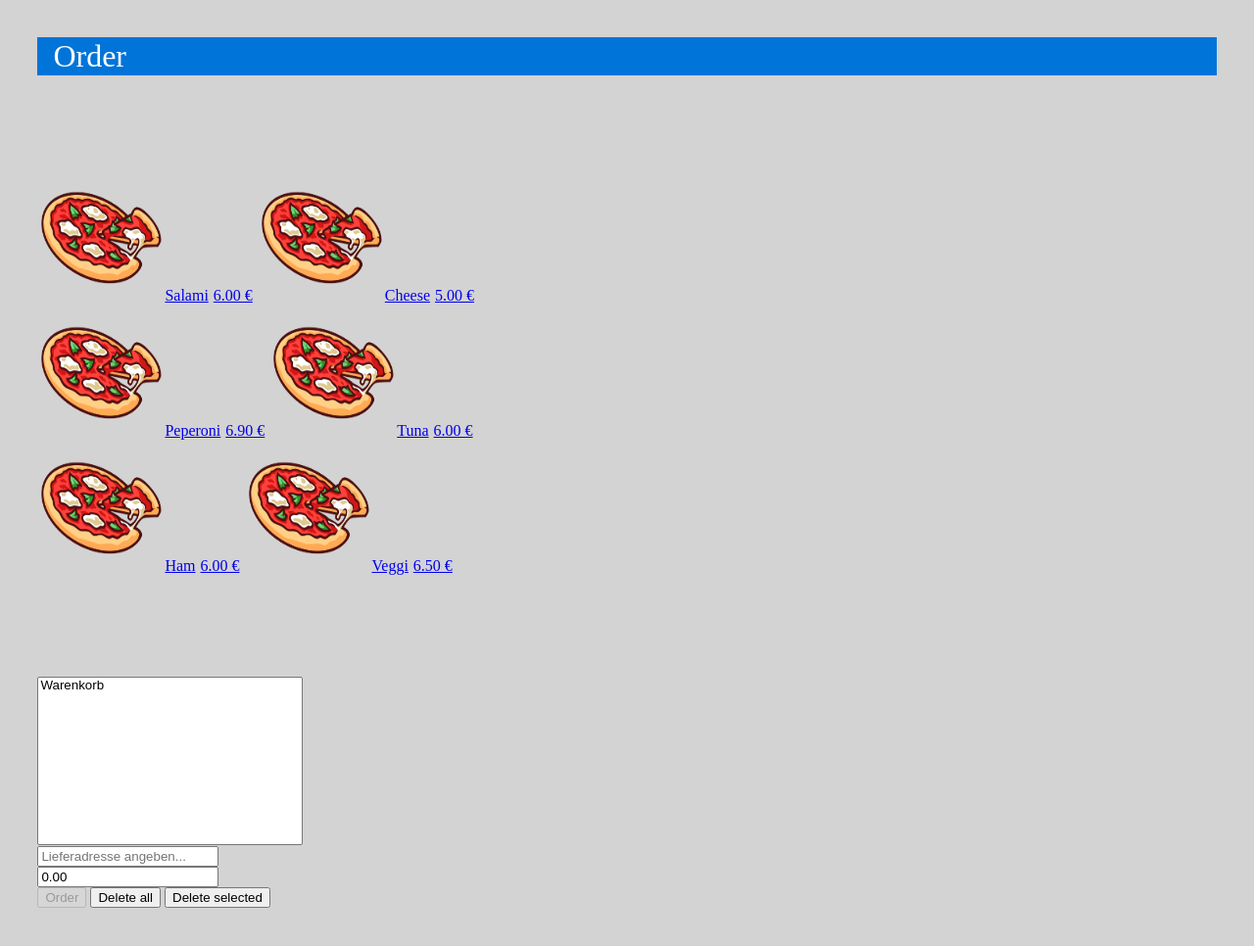
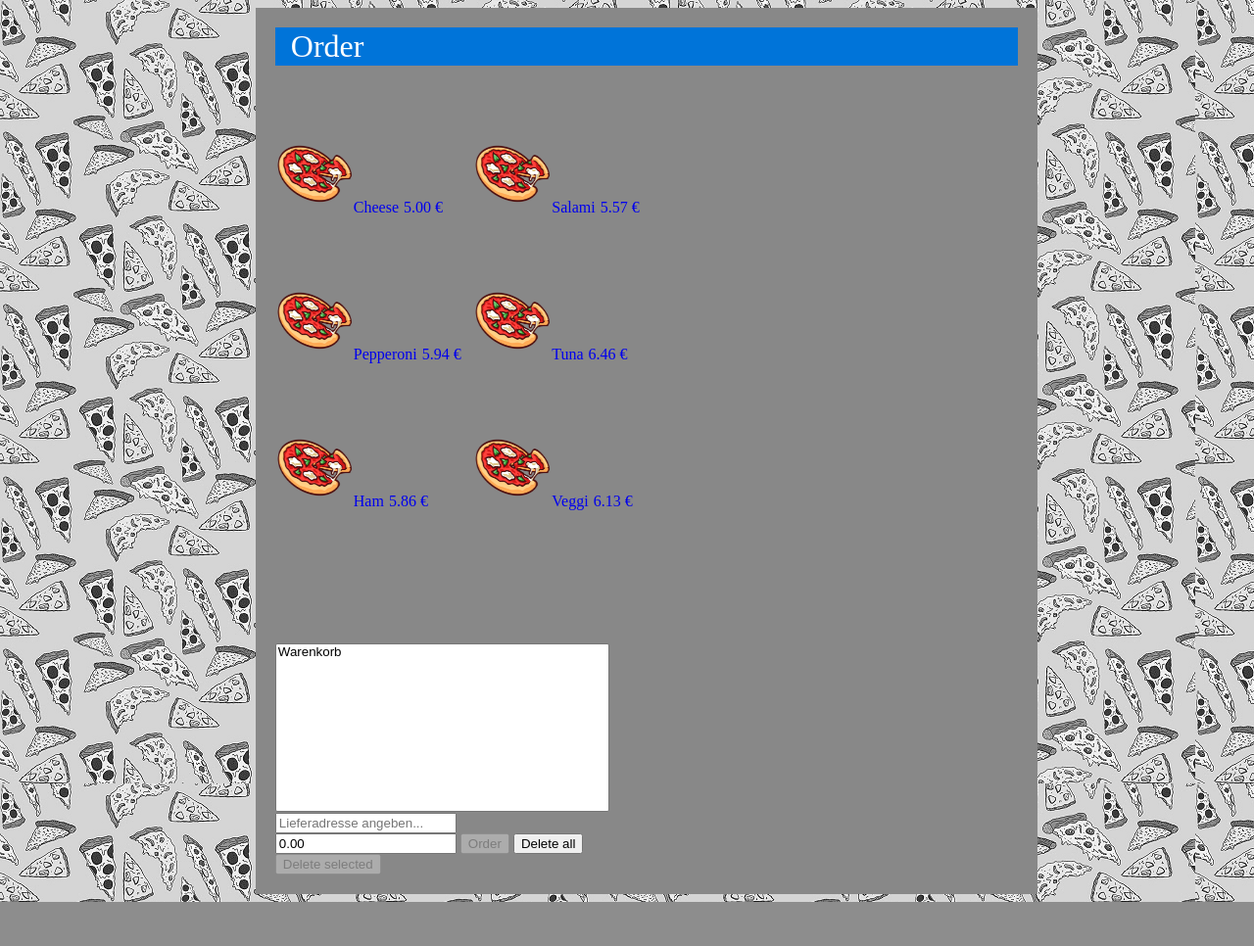
Before and after one commit to CAoTx/EWA, a PHP site: page /client-customer/orderView.html in a window 1280 px wide. Shown: the whole page at 98% size. After the commit the page ends 921 px from the top, so only its background shows below. Run offline with PHP 8.4, Linux system fonts and the light colour scheme.

Commit message:
Praktikum 3 Abgabe

```diff
--- a/client-baker/bakerView.css
+++ b/client-baker/bakerView.css
@@ -8,12 +8,14 @@ header {
 header h1 {
     font-weight: normal;
     margin: 0 16px;
+
   }
 
 body {
-    background-color: white;
+    background-color: #999;
     margin: 3%;
 }
+
 
 article {
     display: inline-block;
--- a/client-baker/bakerView.html
+++ b/client-baker/bakerView.html
@@ -7,9 +7,12 @@
   <script src="../db.js" type="text/javascript"></script>
   <script src="bakerView.js" type="text/javascript"> </script>
   <link rel="stylesheet" type="text/css" href="bakerView.css">
+  <link rel="stylesheet" type="text/css" href="../mainDivStyle.css">
+
 </head>
 
 <body>
+  <div class = "mainDiv">
   <header>
     <h1>Baker</h1>
   </header>
@@ -19,6 +22,7 @@
 
   </section>
   </form>
+</div>
 </body>
 
 </html>
--- a/client-customer/client-customer.css
+++ b/client-customer/client-customer.css
@@ -11,25 +11,17 @@ header h1 {
   }
 
 body {
-    background-color: white;
-    margin: 3%;
+    background-color:#999;
+    /*margin: 3%;*/
 }
 
 floatLeft {
     float: left;
 }
 
-.imgPizza {
-    width : 130px;
-    height : 130px;
-}
-
-div {
-    display: inline-block;
-}
 
 article {
-    display: inline-block;
+    display: block;
     /*width: 15em; */
     border-style: solid;
     /*margin: 2px;*/
@@ -37,25 +29,11 @@ article {
     width: 100%
 }
 
-a {
-    float: left;
-}
 
-span.price {
-    padding: 5px;
-}
-
-input.block_input {
-
-display: block;
-
-}
 
 select.shopping_cart {
-    width: 50%;
+    width: 100%;
 }
-
-
 
 section {
     display: inline-block;
@@ -69,16 +47,43 @@ section.orderButtons {
     display: inline-block;
     width: 45%;
 
-    margin-top: 100px;
+    margin-top: 70px;
+
+    min-width: 300px;
 
 }
 
 section.pizzaOffer {
     width: 45%;
-    display: block;
+    display: inline-block;
 
-    margin-top: 100px;
+    margin-top: 70px;
+    min-width: 450px;
 }
+
+div.menuPizzaItem {
+    width: 45%;
+    min-width: 150px;
+    height: 150px;
+    display: inline-block;
+}
+
+
+.imgPizza {
+    display: inline-block;
+}
+
+span.price {
+    display: inline-block;
+
+    padding: 5px;
+}
+
+span.name {
+    display: inline-block;
+
+}
+
 
 
 section {
@@ -93,7 +98,7 @@ h1 {
 }
 
 mainContent {
-    display: block;;
+    display: block;
 }
 
 .radioLabel {
@@ -110,3 +115,16 @@ mainContent {
 .radioLabel * {
     display:inline-block;
 }
+
+table {
+    padding-left: 10px;
+}
+table th {
+    width: 5%;
+    padding-left: 10px;
+}
+
+table td {
+    width:5%;
+    text-align: center;
+}
--- a/client-customer/orderView.html
+++ b/client-customer/orderView.html
@@ -6,14 +6,15 @@
     <!-- <meta http-equiv="refresh" content = "5" /> -->
     <link rel = "stylesheet" type = "text/css" href = "client-customer.css">
 
+  <link rel="stylesheet" type="text/css" href="../mainDivStyle.css">
+
   </head>
-  <body style="background-color: lightgray">
+  <body>
+    <div class = "mainDiv">
     <header>
       <h1>Order</h1>
     </header>
 
-    <div>
-      <section>
 
         <section id = "speisekarte" class= "pizzaOffer">
 
@@ -34,9 +35,7 @@
 
         </section>
 
-      </section>
-    </div>
-
+      </div>
   </body>
 
 
--- a/client-customer/orderView.js
+++ b/client-customer/orderView.js
@@ -18,13 +18,14 @@ function addPzza(pizzanr) {
 
 	var pizza = document.createElement("option");
 	pizza.innerHTML = getName(pizzanr).value;
-	cart.appendChild(pizza);
+
 
 	var hiddenInput = document.createElement("input");
 	hiddenInput.setAttribute("type", "hidden");
-	hiddenInput.setAttribute("name", "pizzaOrder\[" + pizzanr + "\]");
+	hiddenInput.setAttribute("name", "pizzaOrder[" + cart.children.length / 2 + "]");
 	hiddenInput.setAttribute("value", getName(pizzanr).value);
 
+	cart.appendChild(pizza);
 	cart.appendChild(hiddenInput);
 
 	_PriceField(getPrice(pizzanr).value);
@@ -34,6 +35,7 @@ function addPzza(pizzanr) {
 	if(cart.children.length > 0) {
 
 		document.getElementById("orderButton").disabled = false;
+		document.getElementById("delete-selected").disabled = false;
 	}
 }
 
@@ -42,13 +44,17 @@ function removeSelectedPizza() {
 
 	if(cart.selectedIndex == -1) return;
 
-	var selectedIndex = cart.selectedIndex;
-
+	var selectedIndex = 2 * cart.selectedIndex;
 
 	var preisdiff = -1 * getPrice( nameToIndex( cart.children[selectedIndex].value ) ).value;
 
+	//remove the <option> element
 	cart.removeChild(cart.children[selectedIndex]);
 
+	//remove the hidden input
+	cart.removeChild(cart.children[selectedIndex]);
+
+	console.log(preisdiff);
 	_PriceField(preisdiff);
 
 	if(cart.innerHTML.localeCompare("") == 0) {
@@ -58,6 +64,7 @@ function removeSelectedPizza() {
 		cart.appendChild(warenkorb);
 
 		document.getElementById("orderButton").disabled = true;
+		document.getElementById("delete-selected").disabled = true;
 
 	}
 
@@ -75,7 +82,7 @@ function removeAllPizzas() {
 	cart.appendChild(warenkorb);
 
 	document.getElementById("orderButton").disabled = true;
-
+	document.getElementById("delete-selected").disabled = true;
 
 }
 
@@ -97,39 +104,35 @@ function _PriceField(pricediff) {
 
 
 
-
-
-
-
-
-
-
 function createSpeisekarte() {
 
 	for(var i = 0; i < PizzaNames.length; i++) {
 
 		var e_id = "pizza" + i;
 
-		var tr = document.createElement("div");
-		var tdimg = document.createElement("span");
+		var pizzaDiv = document.createElement("div");
+		pizzaDiv.setAttribute("class", "menuPizzaItem");
+
 		var a = document.createElement("a");
-
+		a.setAttribute('onclick', "addPzza(" + i + ")");
 		a.setAttribute('href', "#");
 		a.setAttribute('id', getName(i));
+
 		var img = document.createElement("img");
 		img.setAttribute('src', "../assets/pizza.png");
-		img.setAttribute('width', "130");
-		img.setAttribute('height', "130");
+		img.setAttribute('width', "80");
+		img.setAttribute('height', "80");
 		img.setAttribute('alt', "Pizzaimg");
-		img.setAttribute('onclick', "addPzza(" + i + ")");
-		var tdpizza = document.createElement("span");
+
+
 		var spanpizza = document.createElement("span");
 		spanpizza.setAttribute('class', "name");
 		spanpizza.innerHTML = "" + getName(i).value;
-		var tdprice = document.createElement("span");
+
+
 		var spanprice = document.createElement("span");
+		spanprice.setAttribute('class', 'price');
 
-		spanprice.setAttribute('class', 'price');
 		var pricestr = "" + getPrice(i).value;
 
 		if(pricestr.includes(".")) {
@@ -143,17 +146,13 @@ function createSpeisekarte() {
 
 		spanprice.innerHTML = pricestr;
 
-		//tr.appendChild(tdimg);
-		tr.appendChild(a);
+
+		pizzaDiv.appendChild(a);
 		a.appendChild(img);
 		a.appendChild(spanpizza);
 		a.appendChild(spanprice);
-		tr.appendChild(tdpizza);
-		//tdpizza.appendChild(spanpizza);
-		tr.appendChild(tdprice);
-		//tdprice.appendChild(spanprice);
 
-		document.getElementById("speisekarte").appendChild(tr);
+		document.getElementById("speisekarte").appendChild(pizzaDiv);
 
 	}
 }
@@ -161,3 +160,4 @@ function createSpeisekarte() {
 createSpeisekarte();
 
 document.getElementById("orderButton").disabled = true;
+document.getElementById("delete-selected").disabled = true;
--- a/client-deliverer/delivererView.html
+++ b/client-deliverer/delivererView.html
@@ -7,9 +7,11 @@
   <script src="../db.js" type="text/javascript"></script>
   <script src="delivererView.js" type="text/javascript"></script>
   <link rel="stylesheet" type="text/css" href="delivererView.css">
+  <link rel="stylesheet" type="text/css" href="../mainDivStyle.css">
 </head>
 
 <body>
+  <div class = "mainDiv">
   <header>
     <h1>Deliverer</h1>
   </header>
@@ -18,6 +20,7 @@
     <!-- Dynamic Content -->
 
   </section>
+</div>
 </body>
 
 </html>
--- a/db.js
+++ b/db.js
@@ -3,13 +3,13 @@
 var PizzaNames = [
 
     {
-        key: 0, value: "Salami"
+        key: 0, value: "Cheese"
     },
     {
-        key: 1, value: "Cheese"
+        key: 1, value: "Salami"
     },
     {
-        key: 2, value: "Peperoni"
+        key: 2, value: "Pepperoni"
     },
     {
         key: 3, value: "Tuna"
@@ -25,22 +25,22 @@ var PizzaNames = [
 var PizzaPrices = [
 
     {
-        key: 0, value: 6.00
+        key: 0, value: 5.00
     },
     {
-        key: 1, value: 5.00
+        key: 1, value: 5.57
     },
     {
-        key: 2, value: 6.90
+        key: 2, value: 5.94
     },
     {
-        key: 3, value: 6.00
+        key: 3, value: 6.46
     },
     {
-        key: 4, value: 6.00
+        key: 4, value: 5.86
     },
     {
-        key: 5, value: 6.50
+        key: 5, value: 6.13
     },
 ]
 
--- /dev/null
+++ b/mainDivStyle.css
@@ -0,0 +1,28 @@
+div.mainDiv {
+    width: 60%;
+    display: inline-block;
+    margin-left: 20%;
+    min-width: 500px;
+    padding: 20px ;
+}
+
+body {
+    background-image: url("assets/B&W_Pizza.png");
+}
+
+section {
+    background-color: #888;
+}
+div {
+    background-color: #888;
+}
+
+header {
+    margin-top: auto;
+    margin-bottom: auto;
+}
+
+div.topBuffer {
+    height: 100%;
+    float: top;
+}
```
Also changed, not shown: client-baker/bakerView.js (+5 -4 lines), client-customer/statusView.html (+5 -2 lines), client-deliverer/delivererView.css (+8 -4 lines), client-deliverer/delivererView.js (+3 -5 lines), index.php (+8 -6 lines), assets/B&W_Pizza - Kopie.png (added), assets/B&W_Pizza.png (added).
